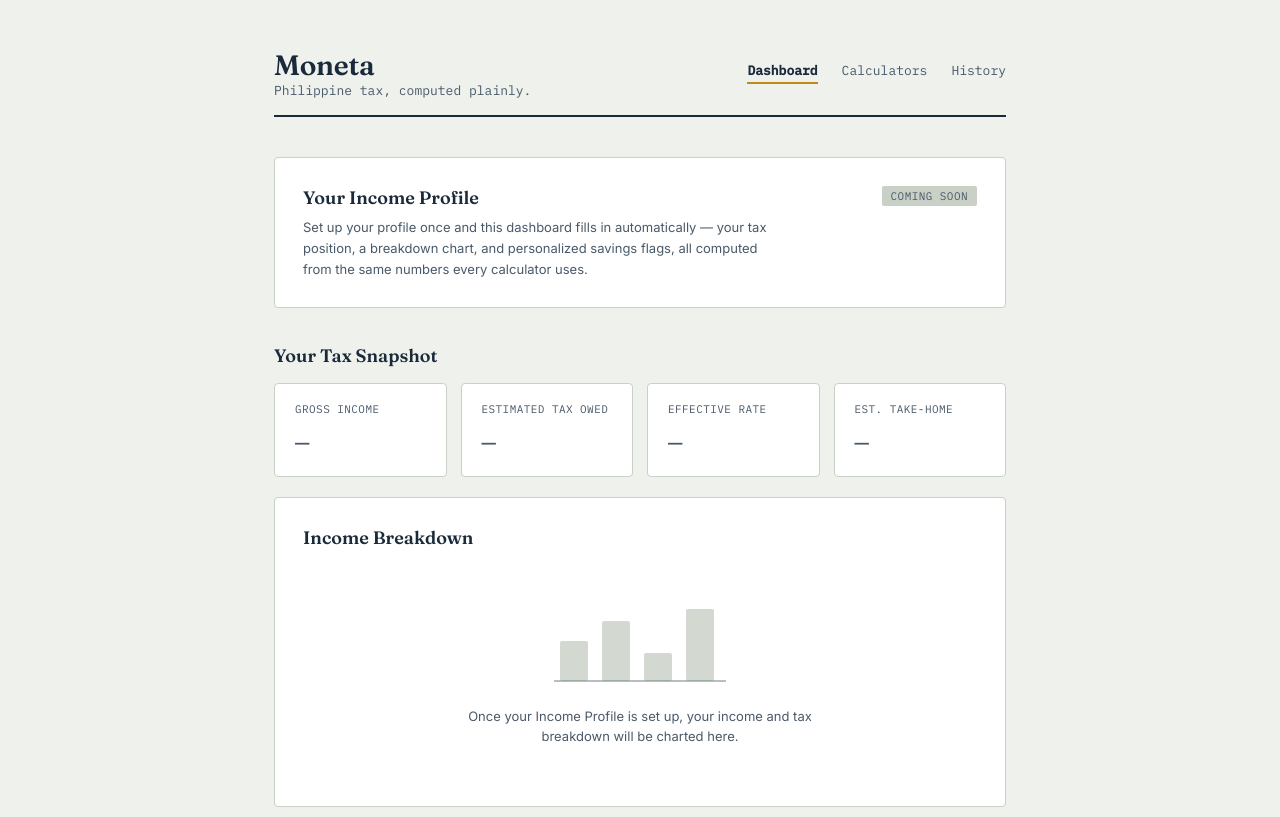
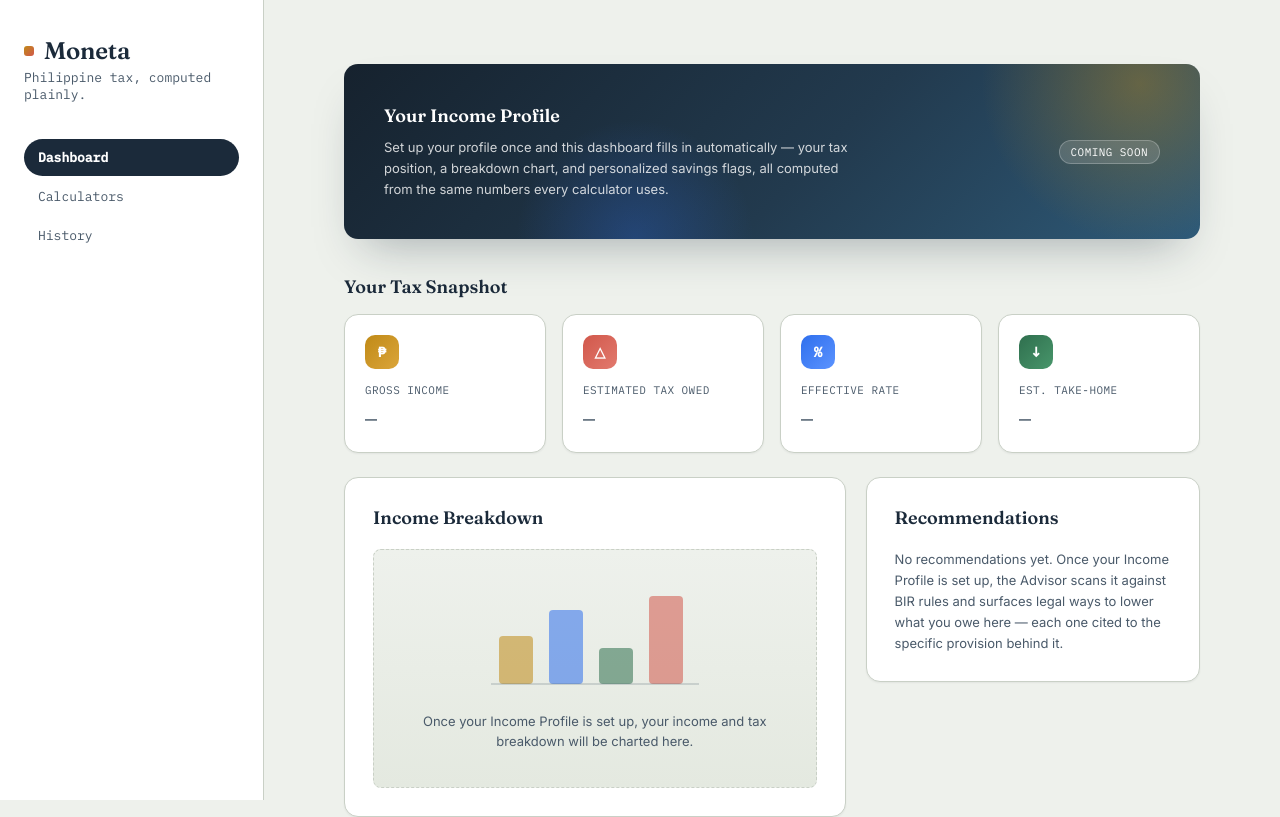
Before and after one commit to jerohalili/moneta, a Next.js app: page / in a window 1280 px wide. Shown: the top 817 px of the page. Built offline with nearby package versions, Linux system fonts and the light colour scheme.

Commit message:
feat: Saas layout

```diff
--- a/app/globals.css
+++ b/app/globals.css
@@ -1,17 +1,34 @@
 :root {
-  /* Palette: cool paper + deep ledger-ink navy + a single mustard accent
-     for "money saved" moments. Deliberately not warm-cream/terracotta. */
+  /* Palette: cool paper + deep ledger-ink navy, with a real multi-color
+     accent set (mustard / blue / green / coral) for a live dashboard feel
+     instead of a single muted tone. */
   --paper: #EEF1EC;
   --paper-raised: #FFFFFF;
   --ink: #1B2A3A;
   --ink-soft: #4A5A6A;
   --rule: #C9D0C6;
-  --accent: #C08A17;
+
+  --accent: #C08A17;    /* mustard — income / primary */
   --accent-soft: #F3E6C8;
-  --good: #2F6F4E;
+  --accent-2: #2F6FED;  /* blue — rates / info */
+  --accent-2-soft: #DCE7FD;
+  --accent-4: #D1584B;  /* coral — tax owed / caution */
+  --accent-4-soft: #F7DEDB;
+  --good: #2F6F4E;      /* green — savings / take-home */
+  --good-soft: #DCEBE2;
 
   /* --font-display / --font-mono / --font-body are supplied by next/font
      via the `variable` option in app/layout.js — do not redefine here. */
+
+  --radius-sm: 8px;
+  --radius-md: 14px;
+  --radius-lg: 20px;
+  --shadow-sm: 0 1px 2px rgba(27, 42, 58, 0.06);
+  --shadow-md: 0 12px 28px -14px rgba(27, 42, 58, 0.22);
+  --shadow-lg: 0 24px 48px -20px rgba(27, 42, 58, 0.35);
+  --ease: cubic-bezier(0.2, 0.7, 0.3, 1);
+  --card-pad: 28px;
+  --sidebar-w: 264px;
 }
 
 * { box-sizing: border-box; }
@@ -26,37 +43,52 @@ body {
   -webkit-font-smoothing: antialiased;
 }
 
+/* ---------- App shell: sidebar (desktop) / top bar (mobile) ---------- */
+
 .app-shell {
-  max-width: 780px;
+  display: flex;
+  flex-direction: column;
+  max-width: 1440px;
   margin: 0 auto;
-  padding: 48px 24px 96px;
 }
-
-/* ---------- Masthead / nav ---------- */
 
 .masthead {
   display: flex;
-  align-items: baseline;
+  align-items: center;
   justify-content: space-between;
   flex-wrap: wrap;
   gap: 16px;
-  border-bottom: 2px solid var(--ink);
-  padding-bottom: 16px;
-  margin-bottom: 40px;
+  background: var(--paper-raised);
+  border-bottom: 1px solid var(--rule);
+  padding: 18px 24px;
 }
 
 .masthead h1 {
   font-family: var(--font-display);
-  font-size: 28px;
+  font-size: 22px;
   font-weight: 600;
   margin: 0;
   letter-spacing: -0.01em;
+  display: flex;
+  align-items: center;
+}
+
+.masthead h1::before {
+  content: '';
+  display: inline-block;
+  width: 10px;
+  height: 10px;
+  border-radius: 3px;
+  background: linear-gradient(135deg, var(--accent), var(--accent-4));
+  margin-right: 10px;
 }
 
 .masthead .tagline {
+  display: none;
   font-size: 13px;
   color: var(--ink-soft);
   font-family: var(--font-mono);
+  margin-top: 4px;
 }
 
 .brand {
@@ -66,17 +98,23 @@ body {
 
 .nav {
   display: flex;
-  align-items: baseline;
-  gap: 24px;
+  align-items: center;
+  gap: 4px;
   font-family: var(--font-mono);
   font-size: 13px;
+  background: var(--paper);
+  border: 1px solid var(--rule);
+  border-radius: 999px;
+  padding: 4px;
 }
 
 .nav-link {
   color: var(--ink-soft);
   text-decoration: none;
-  padding-bottom: 3px;
-  border-bottom: 2px solid transparent;
+  padding: 7px 14px;
+  border-radius: 999px;
+  transition: background-color 0.15s var(--ease), color 0.15s var(--ease);
+  white-space: nowrap;
 }
 
 .nav-link:hover {
@@ -84,9 +122,74 @@ body {
 }
 
 .nav-link.active {
-  color: var(--ink);
+  color: white;
   font-weight: 600;
-  border-bottom-color: var(--accent);
+  background: var(--ink);
+}
+
+.content-area {
+  padding: 28px 20px 72px;
+}
+
+/* Desktop: fixed sidebar + wide content area, instead of a centered
+   narrow column. This is the structural fix — a phone-width column
+   scaled up onto a big monitor is what was reading as "mobile". */
+@media (min-width: 960px) {
+  .app-shell {
+    flex-direction: row;
+    align-items: stretch;
+  }
+
+  .masthead {
+    flex-direction: column;
+    align-items: flex-start;
+    justify-content: flex-start;
+    width: var(--sidebar-w);
+    flex-shrink: 0;
+    border-bottom: none;
+    border-right: 1px solid var(--rule);
+    padding: 36px 24px;
+    gap: 36px;
+    position: sticky;
+    top: 0;
+    align-self: flex-start;
+    height: 100vh;
+  }
+
+  .masthead h1 {
+    font-size: 24px;
+  }
+
+  .masthead .tagline {
+    display: block;
+  }
+
+  .nav {
+    flex-direction: column;
+    align-items: stretch;
+    width: 100%;
+    background: none;
+    border: none;
+    padding: 0;
+    gap: 2px;
+  }
+
+  .nav-link {
+    text-align: left;
+    padding: 10px 14px;
+  }
+
+  .content-area {
+    flex: 1;
+    min-width: 0;
+    padding: 56px 56px 96px;
+  }
+}
+
+@media (min-width: 1280px) {
+  .content-area {
+    padding: 64px 80px 96px;
+  }
 }
 
 /* ---------- Cards & shared primitives ---------- */
@@ -94,9 +197,11 @@ body {
 .card {
   background: var(--paper-raised);
   border: 1px solid var(--rule);
-  border-radius: 4px;
-  padding: 28px;
+  border-radius: var(--radius-md);
+  box-shadow: var(--shadow-sm);
+  padding: var(--card-pad);
   margin-bottom: 20px;
+  transition: box-shadow 0.2s var(--ease);
 }
 
 .card h2 {
@@ -123,13 +228,14 @@ label {
   font-size: 16px;
   padding: 10px 12px;
   border: 1px solid var(--rule);
-  border-radius: 3px;
+  border-radius: var(--radius-sm);
   background: var(--paper);
   color: var(--ink);
+  transition: border-color 0.15s var(--ease);
 }
 
 .field input:focus-visible {
-  outline: 2px solid var(--ink);
+  outline: 2px solid var(--accent-2);
   outline-offset: 1px;
 }
 
@@ -153,10 +259,10 @@ label {
 
 .route.best {
   background: var(--accent-soft);
-  margin: 0 -28px;
-  padding: 14px 28px;
+  margin: 0 calc(-1 * var(--card-pad));
+  padding: 14px var(--card-pad);
   border-top: none;
-  border-radius: 3px;
+  border-radius: var(--radius-sm);
 }
 
 .route-name {
@@ -184,7 +290,7 @@ label {
   background: var(--good);
   color: white;
   padding: 2px 8px;
-  border-radius: 2px;
+  border-radius: 999px;
   margin-left: 8px;
 }
 
@@ -225,17 +331,68 @@ label {
 
 .roadmap .current { color: var(--ink); font-weight: 600; }
 
-/* ---------- Dashboard ---------- */
+/* ---------- Dashboard: hero banner ---------- */
 
 .profile-card {
+  position: relative;
+  overflow: hidden;
   display: flex;
   justify-content: space-between;
-  align-items: flex-start;
-  gap: 20px;
+  align-items: center;
+  gap: 24px;
   flex-wrap: wrap;
+  background: linear-gradient(135deg, #16222E 0%, #223A4E 55%, #2E5A78 100%);
+  border: none;
+  box-shadow: var(--shadow-lg);
+  padding: 40px;
 }
 
-.profile-card-text h2 { margin-bottom: 8px; }
+.profile-card::before {
+  content: '';
+  position: absolute;
+  width: 320px;
+  height: 320px;
+  top: -140px;
+  right: -100px;
+  border-radius: 50%;
+  background: radial-gradient(circle, rgba(192, 138, 23, 0.4), transparent 70%);
+}
+
+.profile-card::after {
+  content: '';
+  position: absolute;
+  width: 240px;
+  height: 240px;
+  bottom: -120px;
+  left: 20%;
+  border-radius: 50%;
+  background: radial-gradient(circle, rgba(47, 111, 237, 0.28), transparent 70%);
+}
+
+.profile-card-text {
+  position: relative;
+  z-index: 1;
+}
+
+.profile-card-text h2 {
+  color: white;
+  margin-bottom: 10px;
+}
+
+.profile-card .empty-copy {
+  color: rgba(255, 255, 255, 0.8);
+}
+
+.profile-card .status-pill {
+  position: relative;
+  z-index: 1;
+}
+
+.profile-card .status-pill.soon {
+  background: rgba(255, 255, 255, 0.14);
+  color: white;
+  border: 1px solid rgba(255, 255, 255, 0.24);
+}
 
 .empty-copy {
   font-size: 13px;
@@ -251,8 +408,8 @@ label {
   font-size: 11px;
   text-transform: uppercase;
   letter-spacing: 0.04em;
-  padding: 3px 9px;
-  border-radius: 2px;
+  padding: 4px 11px;
+  border-radius: 999px;
   white-space: nowrap;
 }
 
@@ -282,6 +439,8 @@ label {
   margin: 0;
 }
 
+/* ---------- Calculators grid ---------- */
+
 .calc-grid {
   display: grid;
   grid-template-columns: repeat(auto-fill, minmax(240px, 1fr));
@@ -292,23 +451,42 @@ label {
   text-decoration: none;
   color: inherit;
   display: block;
+  border-radius: var(--radius-md);
 }
 
 .calc-tile {
   background: var(--paper-raised);
   border: 1px solid var(--rule);
-  border-radius: 4px;
+  border-top: 3px solid var(--accent);
+  border-radius: var(--radius-md);
+  box-shadow: var(--shadow-sm);
   padding: 18px 20px;
   height: 100%;
-  transition: border-color 0.15s ease;
+  transition: border-color 0.2s var(--ease), box-shadow 0.2s var(--ease), transform 0.2s var(--ease);
+}
+
+.calc-grid > .calc-tile:nth-of-type(4n+2),
+.calc-grid > .calc-tile-link:nth-of-type(4n+2) .calc-tile {
+  border-top-color: var(--accent-2);
+}
+
+.calc-grid > .calc-tile:nth-of-type(4n+3),
+.calc-grid > .calc-tile-link:nth-of-type(4n+3) .calc-tile {
+  border-top-color: var(--good);
+}
+
+.calc-grid > .calc-tile:nth-of-type(4n+4),
+.calc-grid > .calc-tile-link:nth-of-type(4n+4) .calc-tile {
+  border-top-color: var(--accent-4);
 }
 
 .calc-tile-link:hover .calc-tile {
-  border-color: var(--ink);
+  box-shadow: var(--shadow-md);
+  transform: translateY(-2px);
 }
 
 .calc-tile.is-soon {
-  opacity: 0.6;
+  opacity: 0.72;
 }
 
 .calc-tile-top {
@@ -334,18 +512,7 @@ label {
   line-height: 1.5;
 }
 
-.dashboard-row {
-  display: grid;
-  grid-template-columns: 1fr 1fr;
-  gap: 20px;
-  margin-top: 36px;
-}
-
-@media (max-width: 720px) {
-  .dashboard-row { grid-template-columns: 1fr; }
-}
-
-/* ---------- Calculator pages ---------- */
+/* ---------- Calculator / static pages ---------- */
 
 .page-heading {
   margin-bottom: 24px;
@@ -353,7 +520,7 @@ label {
 
 .page-title {
   font-family: var(--font-display);
-  font-size: 24px;
+  font-size: 26px;
   font-weight: 600;
   margin: 0 0 6px;
 }
@@ -369,16 +536,48 @@ label {
 .stat-grid {
   display: grid;
   grid-template-columns: repeat(auto-fit, minmax(160px, 1fr));
-  gap: 14px;
-  margin-bottom: 20px;
+  gap: 16px;
+  margin-bottom: 24px;
+}
+
+@media (min-width: 720px) {
+  .stat-grid {
+    grid-template-columns: repeat(4, 1fr);
+  }
 }
 
 .stat-tile {
   background: var(--paper-raised);
   border: 1px solid var(--rule);
-  border-radius: 4px;
-  padding: 18px 20px;
+  border-radius: var(--radius-md);
+  box-shadow: var(--shadow-sm);
+  padding: 20px;
+  transition: box-shadow 0.2s var(--ease), transform 0.2s var(--ease);
 }
+
+.stat-tile:hover {
+  box-shadow: var(--shadow-md);
+  transform: translateY(-1px);
+}
+
+.stat-icon {
+  width: 34px;
+  height: 34px;
+  border-radius: 10px;
+  display: flex;
+  align-items: center;
+  justify-content: center;
+  color: white;
+  font-family: var(--font-mono);
+  font-weight: 600;
+  font-size: 14px;
+  margin-bottom: 14px;
+}
+
+.stat-icon.tone-accent { background: linear-gradient(135deg, var(--accent), #DBA53A); }
+.stat-icon.tone-info { background: linear-gradient(135deg, var(--accent-2), #5B93FF); }
+.stat-icon.tone-good { background: linear-gradient(135deg, var(--good), #48966B); }
+.stat-icon.tone-danger { background: linear-gradient(135deg, var(--accent-4), #E27A6E); }
 
 .stat-label {
   font-family: var(--font-mono);
@@ -386,12 +585,12 @@ label {
   text-transform: uppercase;
   letter-spacing: 0.04em;
   color: var(--ink-soft);
-  margin-bottom: 10px;
+  margin-bottom: 8px;
 }
 
 .stat-value {
   font-family: var(--font-mono);
-  font-size: 24px;
+  font-size: 26px;
   font-weight: 600;
   color: var(--ink);
 }
@@ -399,6 +598,7 @@ label {
 .stat-value.is-empty {
   color: var(--ink-soft);
   font-weight: 400;
+  font-size: 20px;
 }
 
 /* ---------- Dashboard: chart placeholder ---------- */
@@ -408,12 +608,11 @@ label {
   flex-direction: column;
   align-items: center;
   gap: 16px;
-  padding: 32px 20px;
+  padding: 36px 20px;
   text-align: center;
-}
-
-.chart-placeholder svg {
-  opacity: 0.8;
+  background: linear-gradient(180deg, var(--paper) 0%, #E4E9E0 100%);
+  border: 1px dashed var(--rule);
+  border-radius: var(--radius-sm);
 }
 
 .chart-placeholder p {
@@ -423,3 +622,66 @@ label {
   max-width: 44ch;
   line-height: 1.5;
 }
+
+/* ---------- Two-column dashboard sections (desktop) ---------- */
+
+.dashboard-row {
+  display: grid;
+  grid-template-columns: 1fr;
+  gap: 20px;
+}
+
+@media (min-width: 960px) {
+  .dashboard-row {
+    grid-template-columns: 3fr 2fr;
+    align-items: start;
+  }
+}
+
+/* ---------- Responsive tuning ---------- */
+
+@media (max-width: 640px) {
+  :root {
+    --card-pad: 20px;
+  }
+
+  .masthead {
+    padding: 14px 16px;
+  }
+
+  .content-area {
+    padding: 24px 16px 64px;
+  }
+
+  .nav {
+    width: 100%;
+    justify-content: space-between;
+  }
+
+  .nav-link {
+    flex: 1;
+    text-align: center;
+    padding: 8px 6px;
+  }
+
+  .card h2 {
+    font-size: 16px;
+    margin-bottom: 16px;
+  }
+
+  .page-title {
+    font-size: 21px;
+  }
+
+  .section-heading h2 {
+    font-size: 16px;
+  }
+
+  .profile-card {
+    padding: 28px 24px;
+  }
+
+  .calc-grid {
+    grid-template-columns: 1fr;
+  }
+}
--- a/app/layout.js
+++ b/app/layout.js
@@ -20,7 +20,7 @@ const inter = Inter({
 })
 
 export const metadata = {
-  title: 'Moneta — Philippine tax, computed plainly.',
+  title: 'Moneta',
   description:
     'Free Philippine tax calculators with a rule-based advisor that flags legal ways to lower what you owe.',
 }
@@ -31,7 +31,9 @@ export default function RootLayout({ children }) {
       <body>
         <div className="app-shell">
           <AppNav />
-          <main>{children}</main>
+          <div className="content-area">
+            <main>{children}</main>
+          </div>
         </div>
       </body>
     </html>
--- a/app/page.js
+++ b/app/page.js
@@ -21,13 +21,14 @@ export default function Dashboard() {
           <h2>Your Tax Snapshot</h2>
         </div>
         <div className="stat-grid">
-          <StatTile label="Gross Income" value="—" />
-          <StatTile label="Estimated Tax Owed" value="—" />
-          <StatTile label="Effective Rate" value="—" />
-          <StatTile label="Est. Take-Home" value="—" />
+          <StatTile label="Gross Income" value="—" tone="accent" />
+          <StatTile label="Estimated Tax Owed" value="—" tone="danger" />
+          <StatTile label="Effective Rate" value="—" tone="info" />
+          <StatTile label="Est. Take-Home" value="—" tone="good" />
         </div>
       </section>
 
+      <div className="dashboard-row">
         <section className="card">
           <h2>Income Breakdown</h2>
           <ChartPlaceholder message="Once your Income Profile is set up, your income and tax breakdown will be charted here." />
@@ -41,6 +42,7 @@ export default function Dashboard() {
             it.
           </p>
         </section>
+      </div>
     </>
   )
 }
--- a/components/ChartPlaceholder.js
+++ b/components/ChartPlaceholder.js
@@ -1,12 +1,12 @@
 export default function ChartPlaceholder({ message }) {
   return (
     <div className="chart-placeholder">
-      <svg width="180" height="90" viewBox="0 0 180 90" fill="none" xmlns="http://www.w3.org/2000/svg" aria-hidden="true">
-        <rect x="10" y="40" width="28" height="40" rx="2" fill="var(--rule)" />
-        <rect x="52" y="20" width="28" height="60" rx="2" fill="var(--rule)" />
-        <rect x="94" y="52" width="28" height="28" rx="2" fill="var(--rule)" />
-        <rect x="136" y="8" width="28" height="72" rx="2" fill="var(--rule)" />
-        <line x1="4" y1="80" x2="176" y2="80" stroke="var(--ink-soft)" strokeWidth="1" />
+      <svg width="220" height="110" viewBox="0 0 220 110" fill="none" xmlns="http://www.w3.org/2000/svg" aria-hidden="true">
+        <rect x="14" y="50" width="34" height="48" rx="4" fill="var(--accent)" opacity="0.55" />
+        <rect x="64" y="24" width="34" height="74" rx="4" fill="var(--accent-2)" opacity="0.55" />
+        <rect x="114" y="62" width="34" height="36" rx="4" fill="var(--good)" opacity="0.55" />
+        <rect x="164" y="10" width="34" height="88" rx="4" fill="var(--accent-4)" opacity="0.55" />
+        <line x1="6" y1="98" x2="214" y2="98" stroke="var(--ink-soft)" strokeWidth="1" opacity="0.4" />
       </svg>
       <p>{message}</p>
     </div>
--- a/components/StatTile.js
+++ b/components/StatTile.js
@@ -1,7 +1,17 @@
-export default function StatTile({ label, value }) {
+const TONE_GLYPH = {
+  accent: '₱',
+  info: '%',
+  good: '↓',
+  danger: '△',
+}
+
+export default function StatTile({ label, value, tone = 'accent' }) {
   const isEmpty = value == null || value === '—'
   return (
     <div className="stat-tile">
+      <div className={`stat-icon tone-${tone}`} aria-hidden="true">
+        {TONE_GLYPH[tone] ?? '₱'}
+      </div>
       <div className="stat-label">{label}</div>
       <div className={`stat-value ${isEmpty ? 'is-empty' : ''}`}>{value ?? '—'}</div>
     </div>
```
Also changed, not shown: 1 other file (tests, documents, lock files or other folders). Lines whose indentation alone changed are shown as unchanged.
